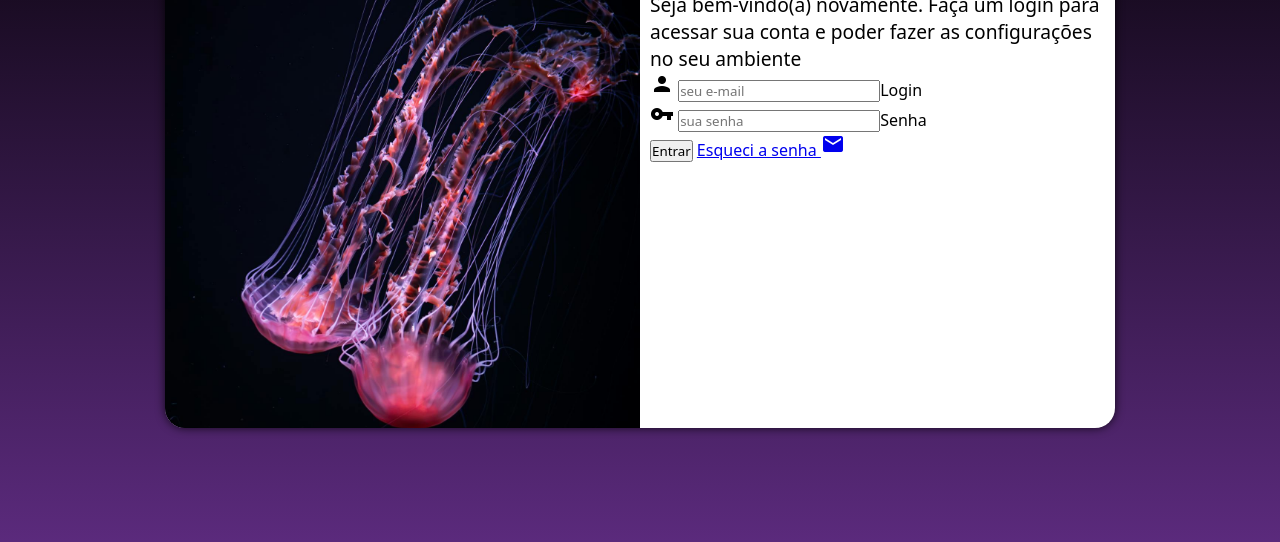
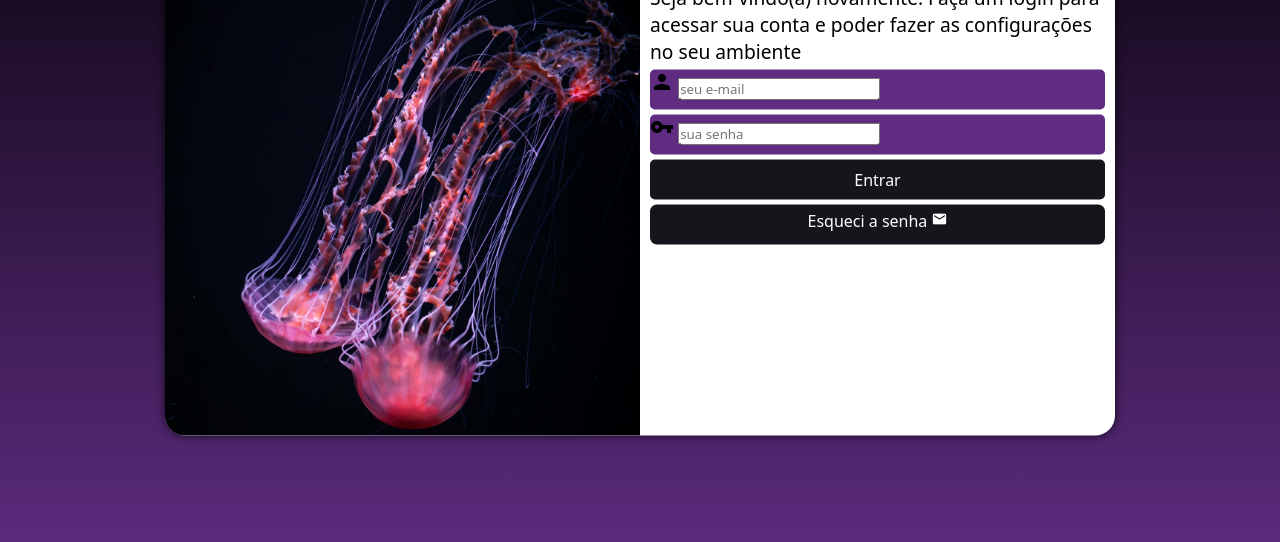
Before and after one commit to JhuzeVicthor/projeto-login, a plain HTML site: page index.html in a window 1280 px wide. Shown: the part 222-764 px from the top of the page. Drawn offline with Linux system fonts and the light colour scheme.

Commit message:
atualizando

```diff
--- a/estillos/style.css
+++ b/estillos/style.css
@@ -34,7 +34,7 @@ section#login{
 
     background-color: white;
     width: 250px;
-    height: 500px;
+    height: 515px;
     border-radius: 20px;
     box-shadow: 0px 0px 10px rgba(0, 0, 0, 0.774);
 
@@ -63,3 +63,54 @@ div#formulario > h1{
 div#formulario > p {
     font-size: 0.8em;
 }
+
+form > div.campo {
+    background-color: #5f2c82;
+    display: block;
+    width: 100%;
+    height: 40px;
+    border-radius: 5px;
+    margin: 5px 0px;
+}
+
+div.campo > label {
+    display: none;
+}
+
+form > input[type=submit] {
+    display: block;
+    font-size: 1em;
+    width: 100%;
+    height: 40px;
+    background-color: #18141b;
+    color: white;
+    border: none;
+    border-radius: 5px;
+    cursor: pointer;
+}
+
+form > input[type=submit]:hover {
+    background-color: #5f2c82;
+}
+
+form > a.botao {
+    display: block;
+    text-align: center;
+    font-size: 1em;
+    width: 100%;
+    height: 40px;
+    padding-top: 5px;
+    margin-top: 5px;
+    background-color: #18141b;
+    color: white;
+    border-radius: 7px;
+    text-decoration: none;
+}
+
+form > a.botao:hover {
+    background-color: #5f2c82;
+}
+
+form > a.botao > i {
+    font-size: 1em;
+}
--- a/index.html
+++ b/index.html
@@ -28,7 +28,7 @@
                         <input type="password" name="senha" id="isenha" placeholder="sua senha" autocomplete="current-password" required><label for="isenha">Senha</label>
                     </div>
                     <input type="submit" value="Entrar">
-                    <a href="esqueci.html">
+                    <a href="esqueci.html" class="botao">
                         Esqueci a senha <i class="material-icons">mail</i>
                     </a>
                 </form>
```
